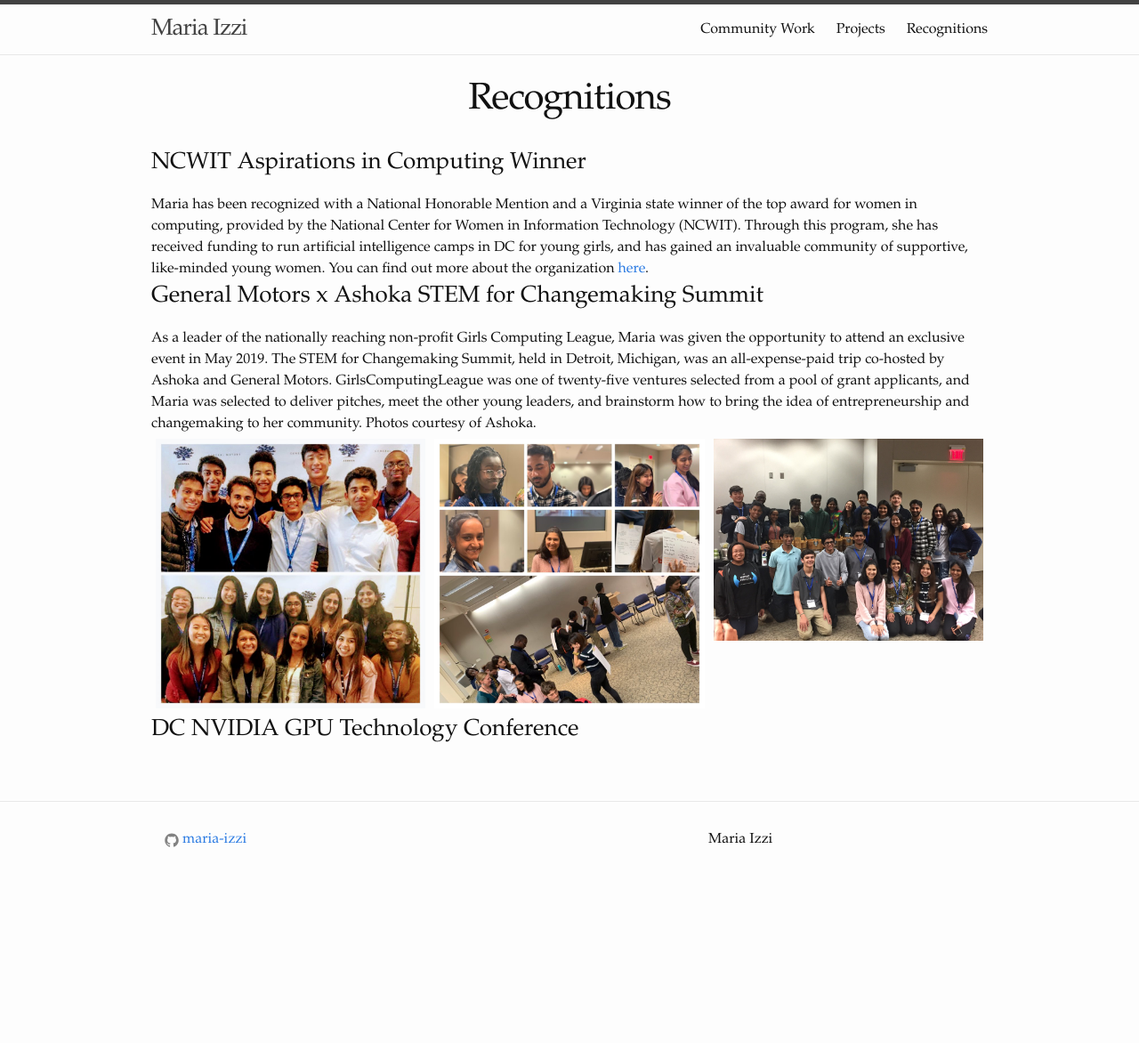
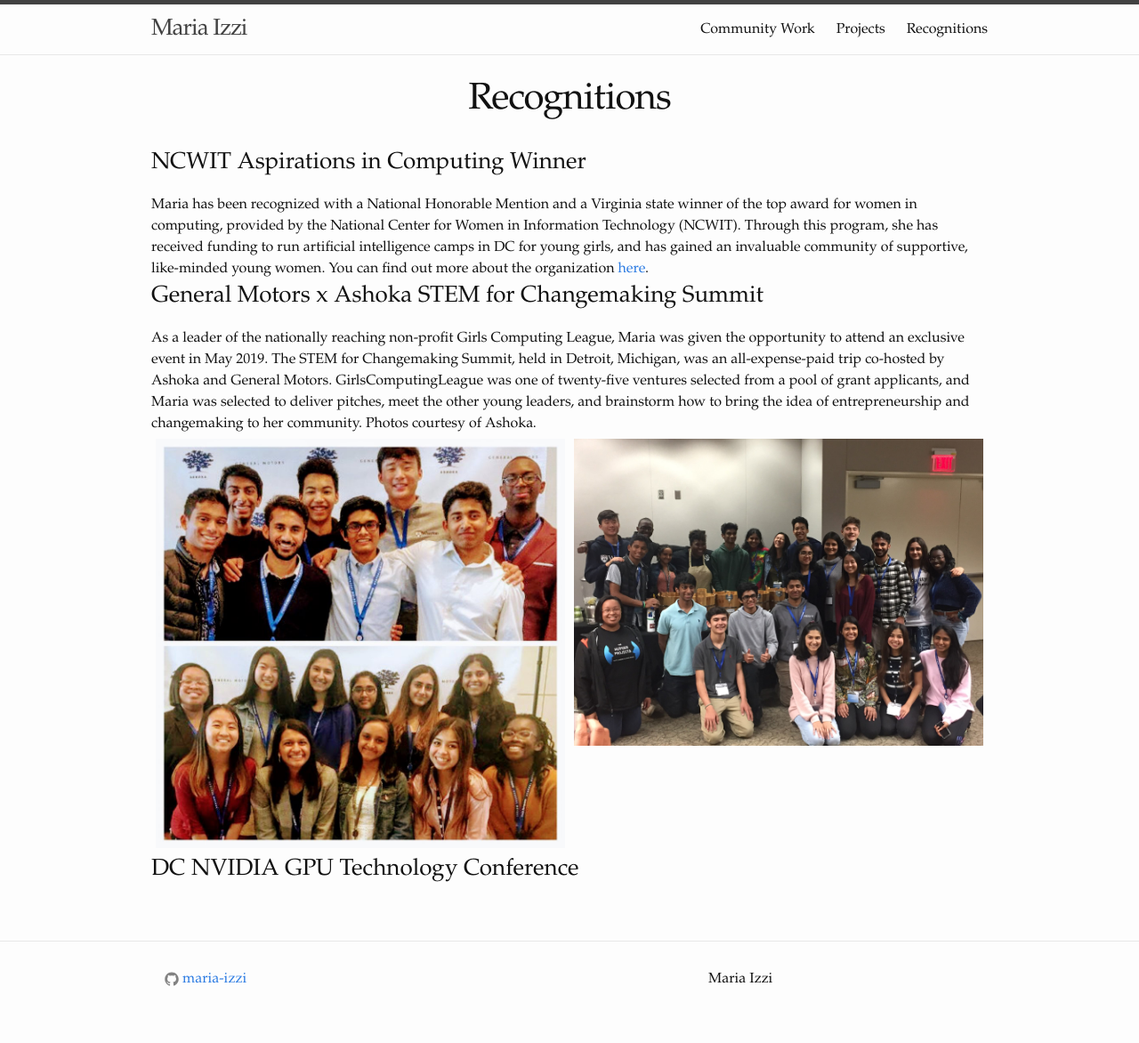
Before and after one commit to maria-izzi/maria-izzi.github.io, a Jekyll site: the page built from recognitions.html, in a window 1280 px wide. Shown: the whole page at 89% size. Built offline with Jekyll 4.4.1, drawn with Linux system fonts in a browser that asks for light colours; before the commit the page ends 1015 px from its top, so only the background shows below that.

Commit message:
Update recognitions.html

```diff
--- a/recognitions.html
+++ b/recognitions.html
@@ -18,9 +18,6 @@
     <img src = "/assets/images/changemakingsummit/ashoka1.jpg" alt = "">
   </div>
   <div class="column">
-    <img src = "/assets/images/changemakingsummit/ashoka2.jpg" alt = "">
-  </div>
-  <div class="column">
     <img src = "/assets/images/changemakingsummit/ashoka3.jpg" alt = "">
   </div>
 </div>
```
